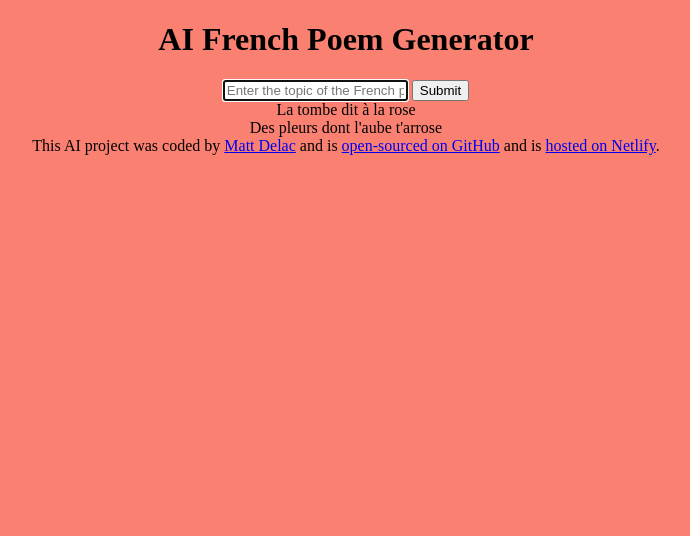
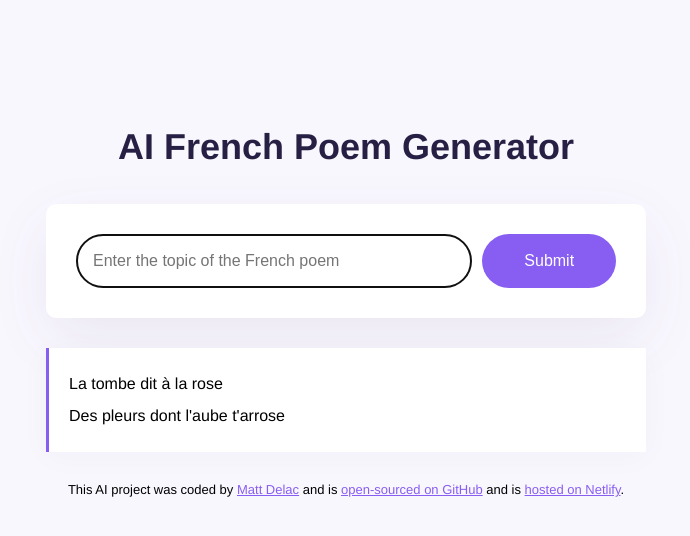
Before and after one commit to Noxolo54/Peom_Generator, a plain HTML site: page Index.html in a window 1280 px wide. Shown: the whole page, without its empty margins (294-984 px from the left). Drawn offline with Linux system fonts and the light colour scheme.

Commit message:
Add style

```diff
--- a/Index.html
+++ b/Index.html
@@ -7,6 +7,7 @@
     <title>AI French Poem Generator</title>
   </head>
   <body>
+    <div class="container">
       <header>
         <h1>AI French Poem Generator</h1>
       </header>
@@ -19,10 +20,11 @@
             autofocus
             required
             autocomplete="off"
+            class="instructions"
           />
-        <input type="submit" />
+          <input type="submit" class="submit-button" />
         </form>
-      <div>
+        <div class="poem">
           La tombe dit à la rose
           <br />
           Des pleurs dont l'aube t'arrose
@@ -31,12 +33,9 @@
 
       <footer>
         This AI project was coded by
-      <a href="https://github.com/matthieua/" target="_blank">Matt Delac</a> and
-      is
-      <a
-        href="https://github.com/shecodesio/french-poem-generator"
-        target="_blank"
-      >
+        <a href="https://github.com/Noxolo54/" target="_blank">Matt Delac</a>
+        and is
+        <a href="https://github.com/Noxolo54/Peom_Generator" target="_blank">
           open-sourced on GitHub</a
         >
         and is
@@ -44,6 +43,7 @@
           >hosted on Netlify</a
         >.
       </footer>
+    </div>
 
     <script src="src/index.js"></script>
   </body>
--- a/src/style.css
+++ b/src/style.css
@@ -1,4 +1,70 @@
 body {
-  background: salmon;
+  background-color: #f9f7fe;
+  font-family: Helvetica, Arial, sans-serif;
+}
+
+a {
+  color: #885df1;
+}
+
+.container {
+  margin: 120px auto;
+  max-width: 600px;
+}
+
+header {
+  margin-bottom: 30px;
+}
+
+h1 {
   text-align: center;
+  font-weight: 800;
+  font-size: 36px;
+  line-height: 1.5;
+  color: #272044;
 }
+
+form {
+  padding: 30px;
+  background-color: white;
+  box-shadow: 0px 20px 60px rgba(65, 50, 100, 0.08);
+  border-radius: 10px;
+  display: flex;
+  margin-bottom: 30px;
+}
+
+.instructions {
+  padding: 16px;
+  border: 1px solid rgba(39, 33, 66, 0.5);
+  width: 80%;
+  font-size: 16px;
+  border-radius: 50px;
+  line-height: 20px;
+  color: #272044;
+}
+
+.submit-button {
+  margin-left: 10px;
+  background: #885df1;
+  color: white;
+  border: none;
+  width: 150px;
+  font-size: 16px;
+  border-radius: 50px;
+  padding: 14px 24px;
+}
+
+.poem {
+  font-size: 16px;
+  background-color: #fff;
+  padding: 20px;
+  line-height: 2;
+  border-left: 3px solid #885df1;
+  box-shadow: 0px 4px 30px 0px rgba(39, 33, 66, 0.03);
+}
+
+footer {
+  text-align: center;
+  font-size: 13px;
+  margin-top: 30px;
+}
```
Lines whose indentation alone changed are shown as unchanged.
